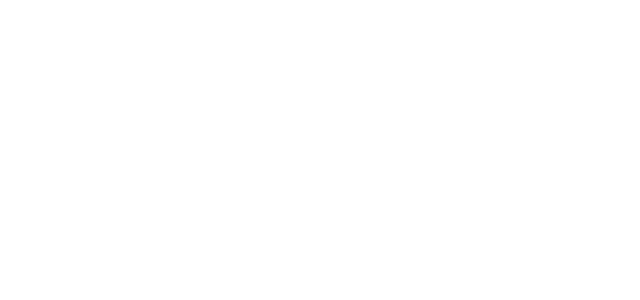
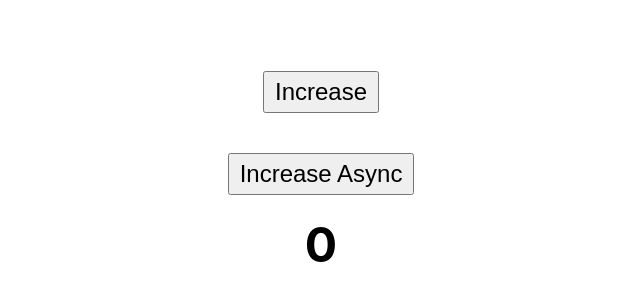
Before and after one commit to tanvir1418/practical-react, a React (Create React App) app: page / in a window 1280 px wide. Shown: the part 238-538 px from the top of the page, without its empty margins (319-959 px from the left). Built offline with nearby package versions, Linux system fonts and the light colour scheme.

Commit message:
useState - prevState example

```diff
--- a/src/App.js
+++ b/src/App.js
@@ -1,7 +1,26 @@
+import { useState } from "react";
 import "./Styles.css";
 
 const App = () => {
-  return <div className="App"></div>;
+  const [number, setNumber] = useState(0);
+
+  const increase = () => {
+    setNumber(number + 1);
+  };
+
+  const increaseAsync = () => {
+    setTimeout(() => {
+      setNumber((prevState) => prevState + 1);
+    }, 2000);
+  };
+
+  return (
+    <div className="app">
+      <button onClick={increase}>Increase</button>
+      <button onClick={increaseAsync}>Increase Async</button>
+      <h1>{number}</h1>
+    </div>
+  );
 };
 
 export default App;
--- a/src/Styles.css
+++ b/src/Styles.css
@@ -11,3 +11,23 @@ body {
   -webkit-font-smoothing: antialiased;
   -moz-osx-font-smoothing: grayscale;
 }
+
+.app {
+  width: 100%;
+  height: 100vh;
+  display: flex;
+  flex-direction: column;
+  align-items: center;
+  justify-content: center;
+}
+
+.app button {
+  font-size: 24px;
+  display: block;
+  margin: 20px 0;
+  padding: 5px 10px;
+}
+
+.app h1 {
+  font-size: 48px;
+}
```
Also changed, not shown: 1 other file (tests, documents, lock files or other folders).
